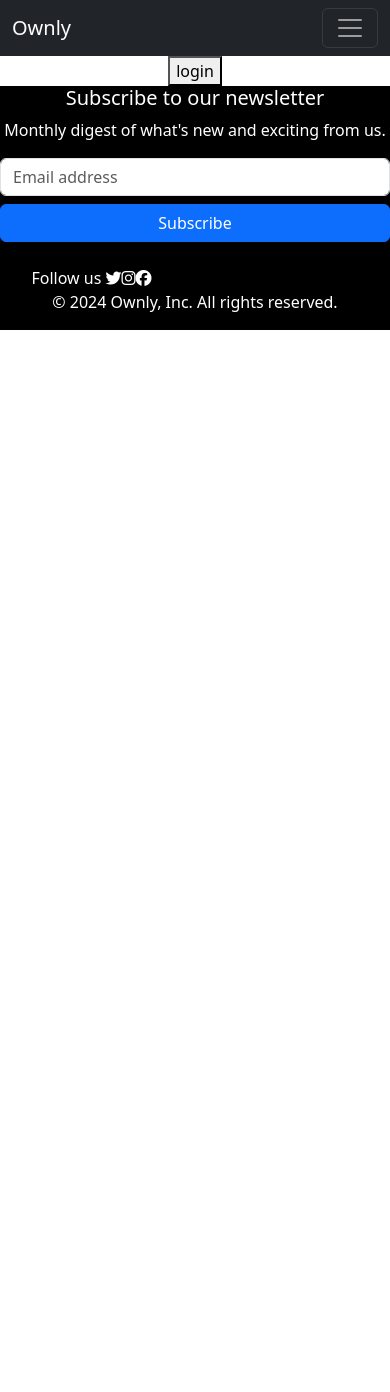
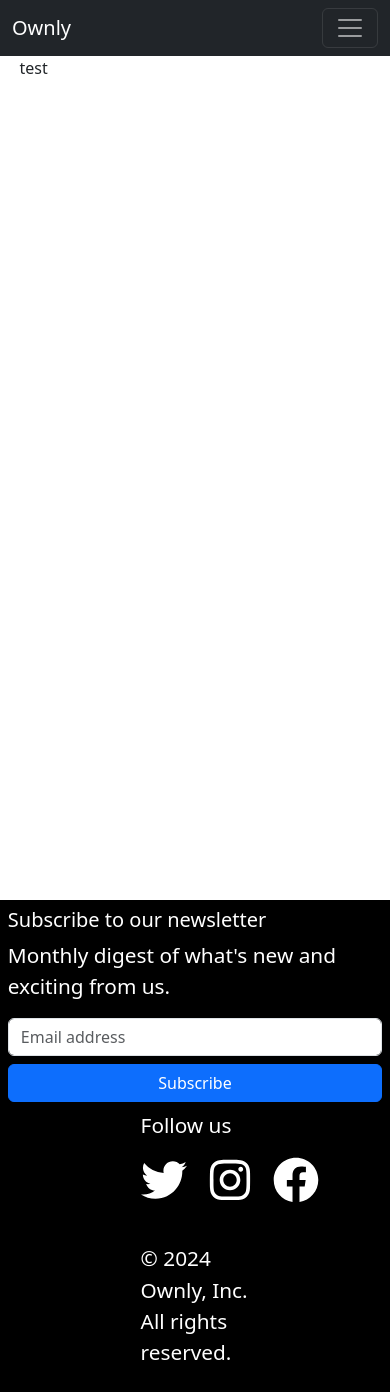
Before and after one commit to gouribhise/Ownly, a React (Create React App) app: page / in a window 390 px wide. Before the commit the page ends 844 px from the top, so only its background shows below. Built offline with nearby package versions, Linux system fonts and the light colour scheme.

Commit message:
fixed footer

```diff
--- a/package.json
+++ b/package.json
@@ -10,6 +10,7 @@
     "bootstrap": "^5.3.3",
     "react": "^18.2.0",
     "react-dom": "^18.2.0",
+    "react-icons": "^5.0.1",
     "react-router-dom": "^6.22.1",
     "react-scripts": "5.0.1",
     "web-vitals": "^2.1.4"
--- a/src/App.css
+++ b/src/App.css
@@ -1,42 +1,29 @@
-.App {
-  text-align: center;
+.home{
+  width:100vw;
+  height:100vh;
+
+
 }
-
-.App-logo {
-  height: 40vmin;
-  pointer-events: none;
+main{
+  width:90vw;
+  margin:0 auto;
 }
 .footer {
   width: 100vw;
   background-color: black;
   color: white;
-}
-@media (prefers-reduced-motion: no-preference) {
-  .App-logo {
-    animation: App-logo-spin infinite 20s linear;
-  }
+  padding:2%;
+  font-size:1.3rem;
 }
 
-.App-header {
-  background-color: #282c34;
-  min-height: 100vh;
+.footer-right{
   display: flex;
   flex-direction: column;
-  align-items: center;
-  justify-content: center;
-  font-size: calc(10px + 2vmin);
-  color: white;
 }
+#social{
+  display: flex;
 
-.App-link {
-  color: #61dafb;
 }
-
-@keyframes App-logo-spin {
-  from {
-    transform: rotate(0deg);
-  }
-  to {
-    transform: rotate(360deg);
-  }
+#social>p{
+  margin-right:20px;
 }
--- a/src/pages/Home.js
+++ b/src/pages/Home.js
@@ -1,12 +1,12 @@
 import React from "react";
 import { useAuth0 } from '@auth0/auth0-react';
 const Home = () => {
-  const {loginWithRedirect,isAuthenticated,user,logout}=useAuth0()
-  const isUser=isAuthenticated && user
 
-  return <div>
-  {isUser?    <button onClick={()=>{logout({returnTo:window.location.orogin})}}>logout</button>
-:<button onClick={loginWithRedirect}>login</button>}
+
+  return <div className="home">
+ <main>
+  test
+ </main>
   </div>;
 };
 
--- a/src/pages/Layout.js
+++ b/src/pages/Layout.js
@@ -1,6 +1,10 @@
 import React from "react";
 import { Link, Outlet } from "react-router-dom";
+import { useAuth0 } from '@auth0/auth0-react';
+import { FaTwitter,FaInstagram,FaFacebook } from "react-icons/fa";
 const Layout = () => {
+  const {loginWithRedirect,isAuthenticated,user,logout}=useAuth0()
+  const isUser=isAuthenticated && user
   return (
     <>
       <nav className="navbar navbar-expand-sm navbar-dark bg-dark">
@@ -35,12 +39,14 @@ const Layout = () => {
               </li>
             </ul>
             <form className="d-flex mx-2">
-              <button className="btn btn-primary mx-2" type="button">
+              {/* <button className="btn btn-primary mx-2" type="button">
                 Login
               </button>
               <button className="btn btn-primary" type="button">
                 Sign Up
-              </button>
+              </button> */}
+               {isUser?    <button className="btn btn-primary mx-auto" type="button" onClick={()=>{logout({returnTo:window.location.orogin})}}>logout</button>
+:<button className="btn btn-primary mx-auto" type="button" onClick={loginWithRedirect}>login</button>}
             </form>
           </div>
         </div>
@@ -49,7 +55,7 @@ const Layout = () => {
       <Outlet />
       <footer className="footer">
         <div className="row">
-          <div class="col-md-5 offset-md-1 mb-3">
+          <div class="col-md-4 offset-md-2 mx-auto ">
             <form>
               <h5>Subscribe to our newsletter</h5>
               <p>Monthly digest of what's new and exciting from us.</p>
@@ -70,14 +76,18 @@ const Layout = () => {
               </div>
             </form>
           </div>
-          <div className="col-6">
-            Follow us <i class="fa-brands fa-twitter"></i>
-            <i class="fa-brands fa-instagram"></i>
-            <i class="fa-brands fa-facebook"></i>
+          <div className="col-4 footer-right mx-auto">
+            <p>Follow us </p>
+            <div id="social">
+           <p> <FaTwitter size={46}/></p>
+            <p><FaInstagram size={46}/></p>
+        <p>  <FaFacebook size={46}/></p>
+            </div>
+
           </div>
         </div>
         <div className="row">
-          <p>© 2024 Ownly, Inc. All rights reserved.</p>
+          <p className="col-4 mx-auto pt-4">© 2024 Ownly, Inc. All rights reserved.</p>
         </div>
       </footer>
     </>
```
Also changed, not shown: 1 other file (tests, documents, lock files or other folders).
